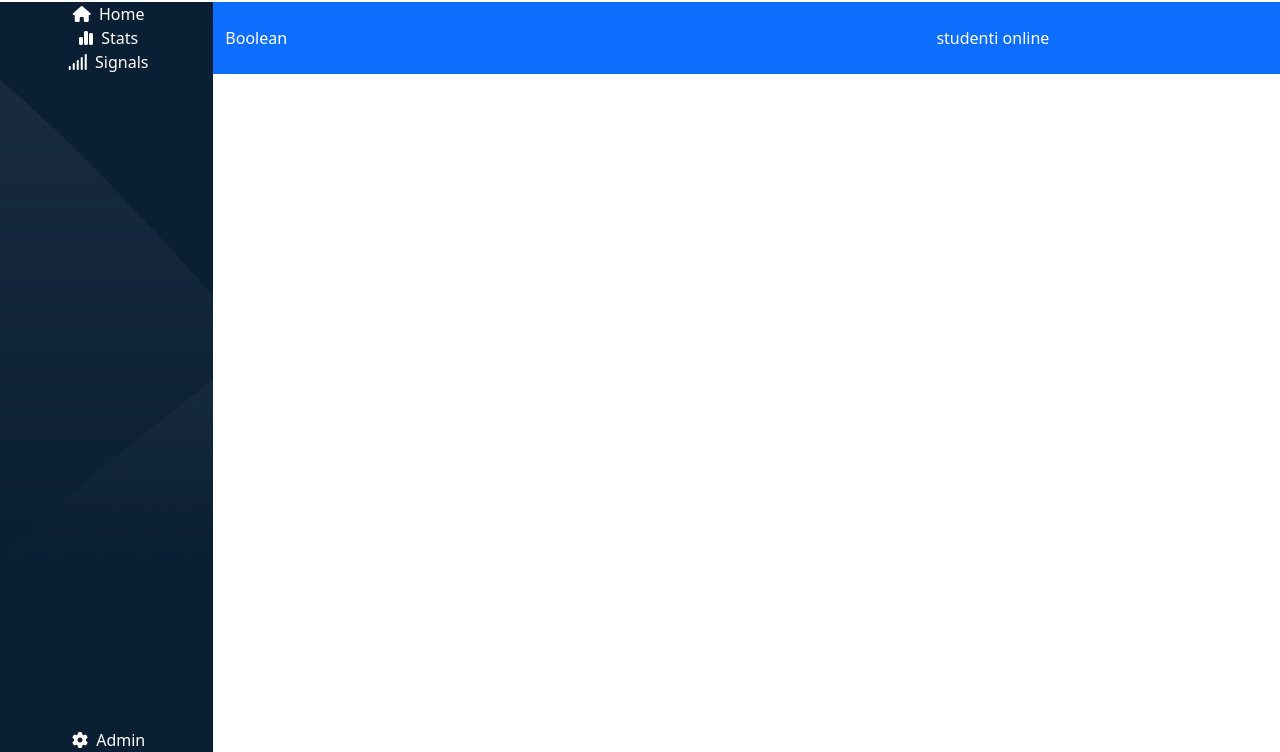
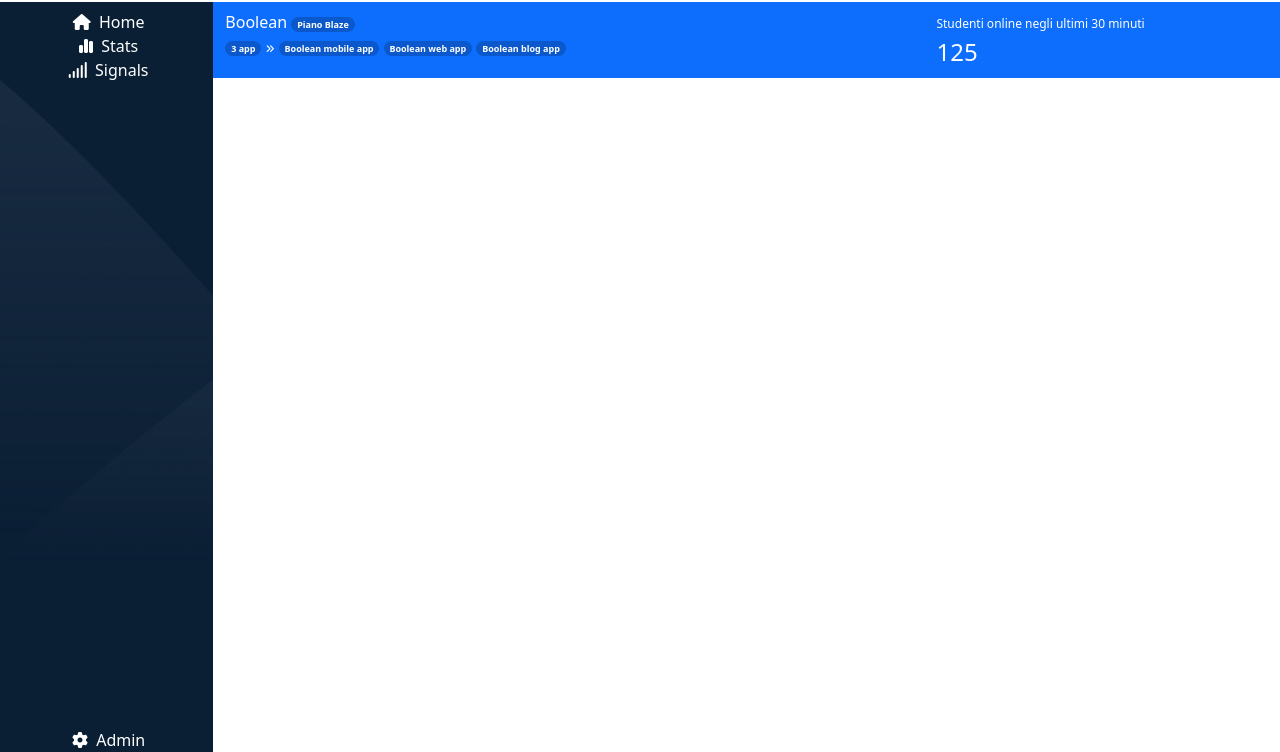
Before and after one commit to Ale-1407/html-css-bootstrap-dashboard, a plain HTML site: page index.html in a window 1280 px wide. Shown: the part 48-800 px from the top of the page. Drawn offline with nearby package versions, Linux system fonts and the light colour scheme.

Commit message:
section boolean con badge completata

```diff
--- a/assets/css/style.css
+++ b/assets/css/style.css
@@ -4,6 +4,7 @@
 
 .main{
     height: calc(100vh - 50px);
+    overflow-y: auto;
 }
 
 #sidebar{
@@ -26,3 +27,15 @@
         padding: 4px;
     }
 }
+
+.fs1{
+    font-size: 12px;
+}
+
+.bg-bl-op{
+    background-color: rgba(0, 0, 0, 0.2);
+}
+
+.text-badge{
+    font-size: 9px;
+}
--- a/index.html
+++ b/index.html
@@ -37,7 +37,7 @@
       <div class="main">
         <div class="container-fluid h-100">
             <div class="row h-100">
-                <div class="col-sm-1 col-lg-2 bg-dark-custom text-white d-flex flex-column text-center justify-content-between" id="sidebar">
+                <div class="col-sm-1 col-lg-2 bg-dark-custom text-white d-flex flex-column text-center justify-content-between pt-2" id="sidebar">
                    <div>
                      <div class="col-12">
                        <i class="fa-solid fa-house p-1 fs-lg-5"></i>
@@ -60,13 +60,29 @@
                    </div>
                 </div>
                 <div class="col-sm-11 col-lg-10 px-0">
-                    <div class="container-fluid bg-primary text-white py-4">
+                    <div class="container-fluid bg-primary text-white py-2">
                         <div class="row ">
                             <div class="col-lg-8">
-                                Boolean
+                                <div class="col-12">
+                                    <span>Boolean</span>
+                                    <span class="badge rounded-pill bg-bl-op text-white text-badge">Piano Blaze</span>
+                                </div>
+                                <div class="col-12">
+                                    <span class="badge rounded-pill bg-bl-op text-white text-badge">3 app</span>
+                                    <i class="fa-solid fa-angles-right text-badge"></i>
+                                    <span class="badge rounded-pill bg-bl-op text-white d-lg-none">+</span>
+                                    <span class="badge rounded-pill bg-bl-op text-white text-badge d-none d-lg-inline-block">Boolean mobile app</span>
+                                    <span class="badge rounded-pill bg-bl-op text-white text-badge d-none d-lg-inline-block">Boolean web app</span>
+                                    <span class="badge rounded-pill bg-bl-op text-white text-badge d-none d-lg-inline-block">Boolean blog app</span>
+                                </div>
                             </div>
                             <div class="col-lg-4">
-                                studenti online
+                                <div class="col-12">
+                                    <span class="fs1">Studenti online negli ultimi 30 minuti</span>
+                                </div>
+                                <div class="col-12">
+                                    <span class="fs-4">125</span>
+                                </div>
                             </div>
                         </div>
 
```
